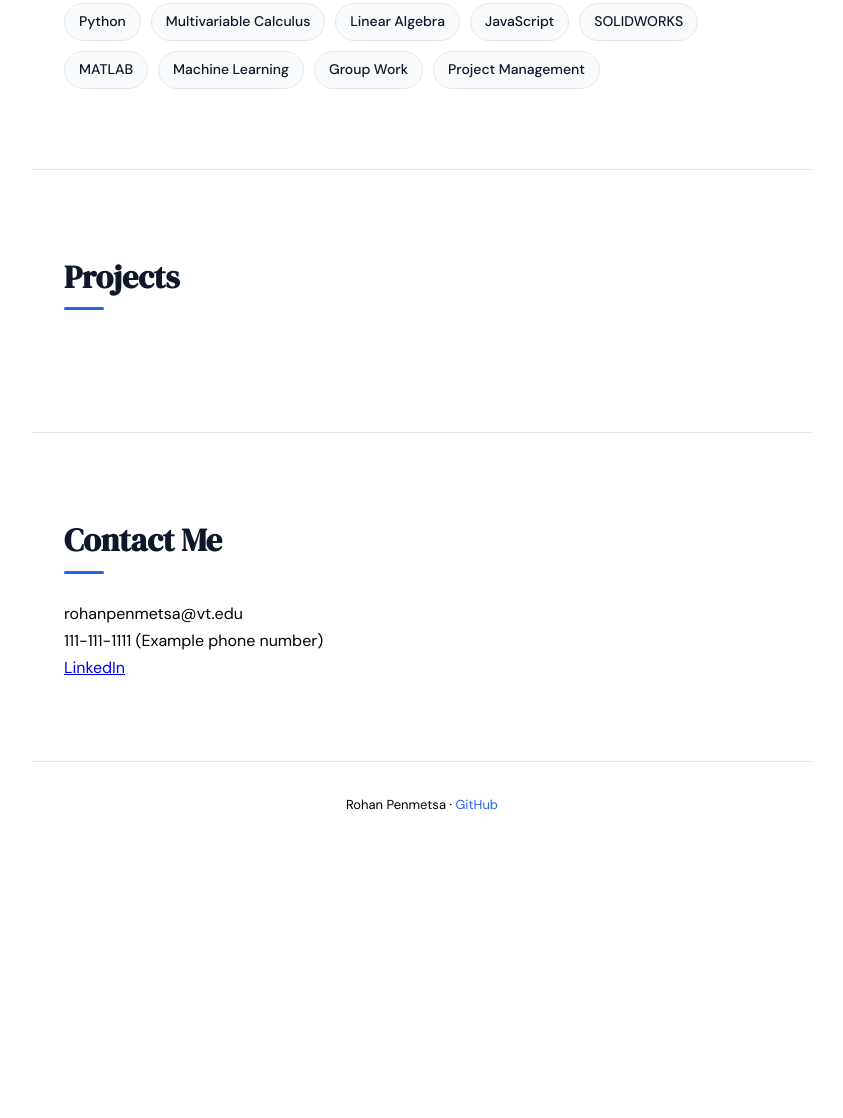
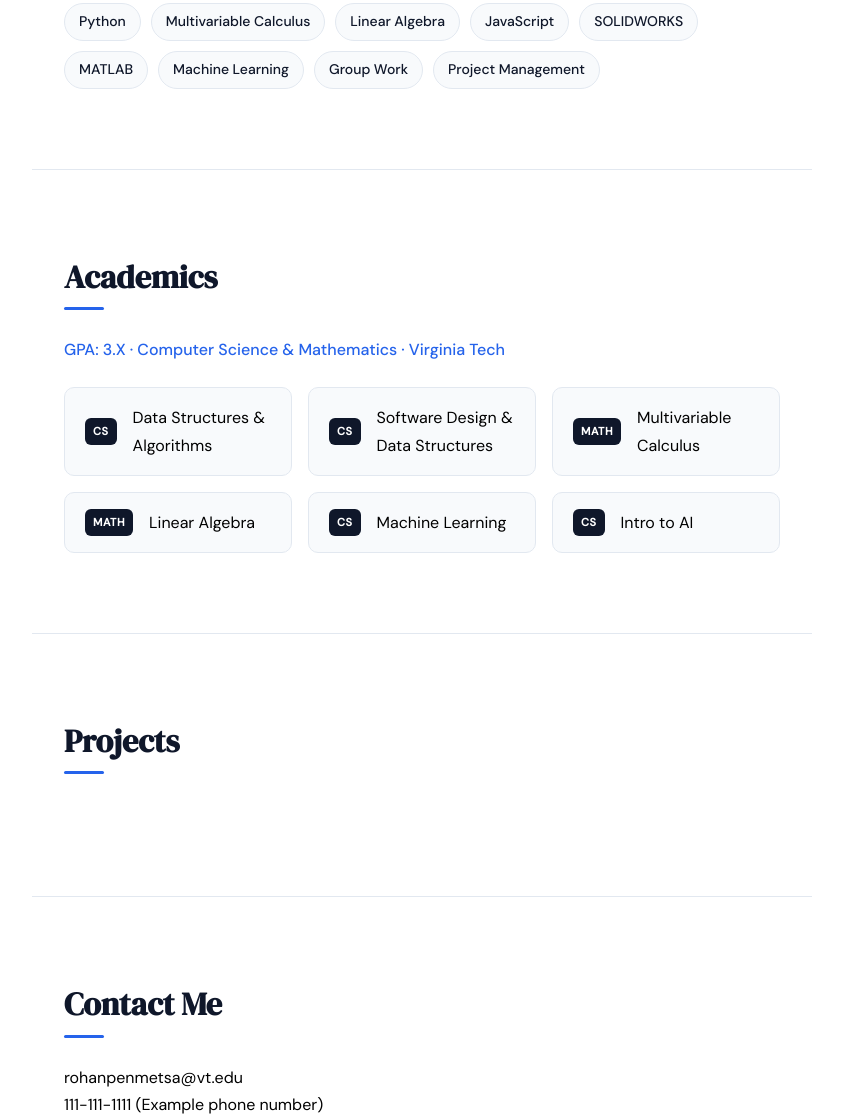
Before and after one commit to RohanPenme/RohanPenme.github.io, a plain HTML site: page index.html in a window 1280 px wide. Shown: the part 643-1761 px from the top of the page, without its empty margins (218-1061 px from the left). Before the commit the page ends 1491 px from the top, so only its background shows below. Drawn offline with Linux system fonts and the light colour scheme; no server answers.

Commit message:
almost done

```diff
--- a/index.html
+++ b/index.html
@@ -13,6 +13,8 @@
       <a href="#about">About</a>
       <a href="#skills">Skills</a>
       <a href="#projects">Projects</a>
+      <a href="#coursework">Coursework</a>
+      <a href="#contact">Contact</a>
     </nav>
 
     <!-- About Section -->
@@ -40,6 +42,38 @@
       </p>
     </section>
 
+    <!-- Coursework Section -->
+<section id="coursework">
+  <h2>Academics</h2>
+  <p class="gpa">GPA: 3.X · Computer Science & Mathematics · Virginia Tech</p>
+  <div class="course-grid">
+    <div class="course-card">
+      <span class="course-tag">CS</span>
+      <p>Data Structures & Algorithms</p>
+    </div>
+    <div class="course-card">
+      <span class="course-tag">CS</span>
+      <p>Software Design & Data Structures</p>
+    </div>
+    <div class="course-card">
+      <span class="course-tag">MATH</span>
+      <p>Multivariable Calculus</p>
+    </div>
+    <div class="course-card">
+      <span class="course-tag">MATH</span>
+      <p>Linear Algebra</p>
+    </div>
+    <div class="course-card">
+      <span class="course-tag">CS</span>
+      <p>Machine Learning</p>
+    </div>
+    <div class="course-card">
+      <span class="course-tag">CS</span>
+      <p>Intro to AI</p>
+    </div>
+  </div>
+</section>
+
     <!-- Projects Section -->
     <section id="projects">
       <h2>Projects</h2>
@@ -48,7 +82,7 @@
     </section>
 
     <!-- Contact Section -->
-    <section id="contacts">
+    <section id="contact">
       <h2>Contact Me</h2>
       <p>rohanpenmetsa@vt.edu</p>
       <p>111-111-1111 (Example phone number)</p>
--- a/style.css
+++ b/style.css
@@ -214,3 +214,44 @@ footer a {
 section {
   animation: fadeUp 0.6s ease both;
 }
+
+/* Academics Section */
+.gpa {
+  font-size: 1rem;
+  color: var(--accent);
+  font-weight: 500;
+  margin-bottom: 1.5rem;
+}
+
+.course-grid {
+  display: grid;
+  grid-template-columns: repeat(auto-fit, minmax(200px, 1fr));
+  gap: 1rem;
+}
+
+.course-card {
+  background: var(--surface);
+  border: 1px solid var(--border);
+  border-radius: 10px;
+  padding: 1rem 1.25rem;
+  display: flex;
+  align-items: center;
+  gap: 1rem;
+  transition: transform 0.2s, box-shadow 0.2s;
+}
+
+.course-card:hover {
+  transform: translateY(-3px);
+  box-shadow: 0 6px 16px rgba(0,0,0,0.06);
+}
+
+.course-tag {
+  background: var(--navy);
+  color: white;
+  font-size: 11px;
+  font-weight: 600;
+  padding: 4px 8px;
+  border-radius: 6px;
+  letter-spacing: 0.05em;
+  white-space: nowrap;
+}
```
